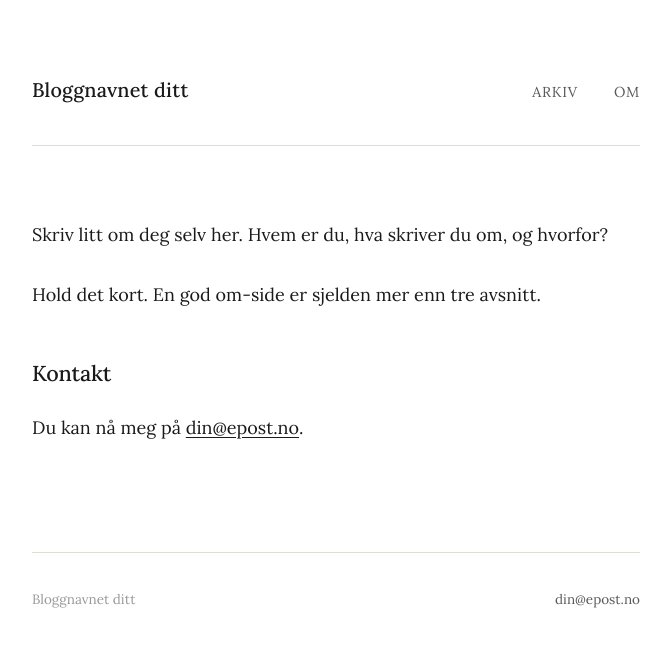
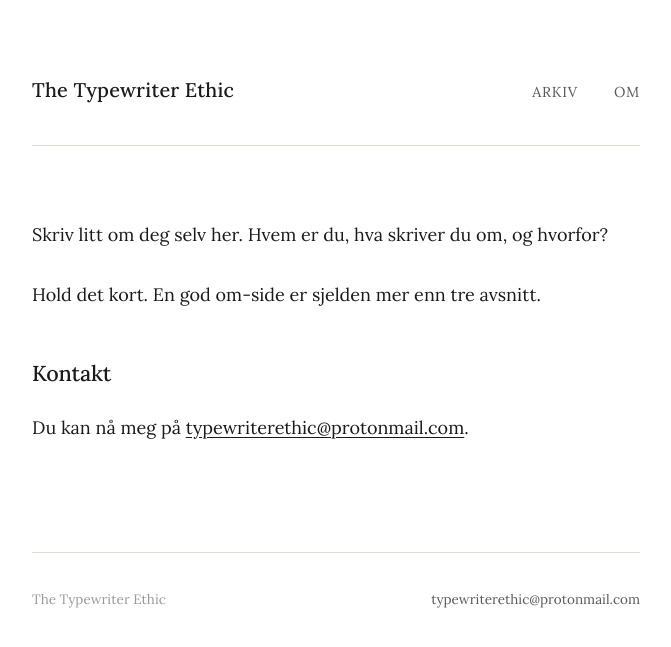
Before and after one commit to typewriterethic/typewriterethic.github.io, a Jekyll site: the page built from om.md, in a window 1280 px wide. Shown: the top 647 px of the page, without its empty margins (304-975 px from the left). Built offline with Jekyll 4.4.1, drawn with Linux system fonts in a browser that asks for light colours.

Commit message:
Update _config.yml

```diff
--- a/_config.yml
+++ b/_config.yml
@@ -1,8 +1,8 @@
-title: "Bloggnavnet ditt"
-description: "En kort beskrivelse av bloggen din"
-author: "Ditt navn"
-email: "din@epost.no"
-url: "https://dittbrukernavn.github.io"
+title: "The Typewriter Ethic"
+description: "A blog about whatever pops into my head at any given time."
+author: "The Typewriter Ethic"
+email: "typewriterethic@protonmail.com"
+url: "https://typewriterethic.github.io"
 baseurl: ""
 
 # Build
```
